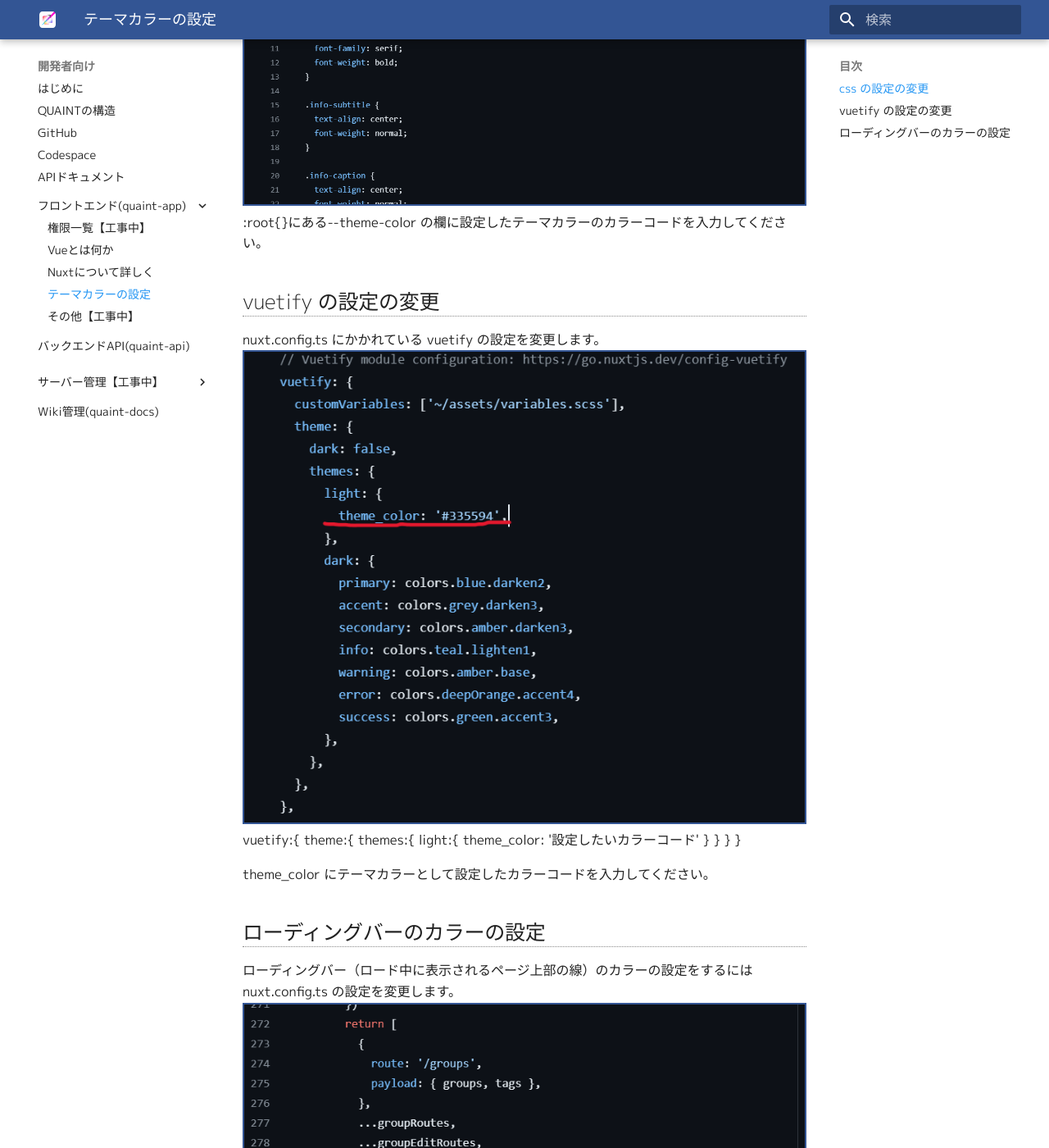
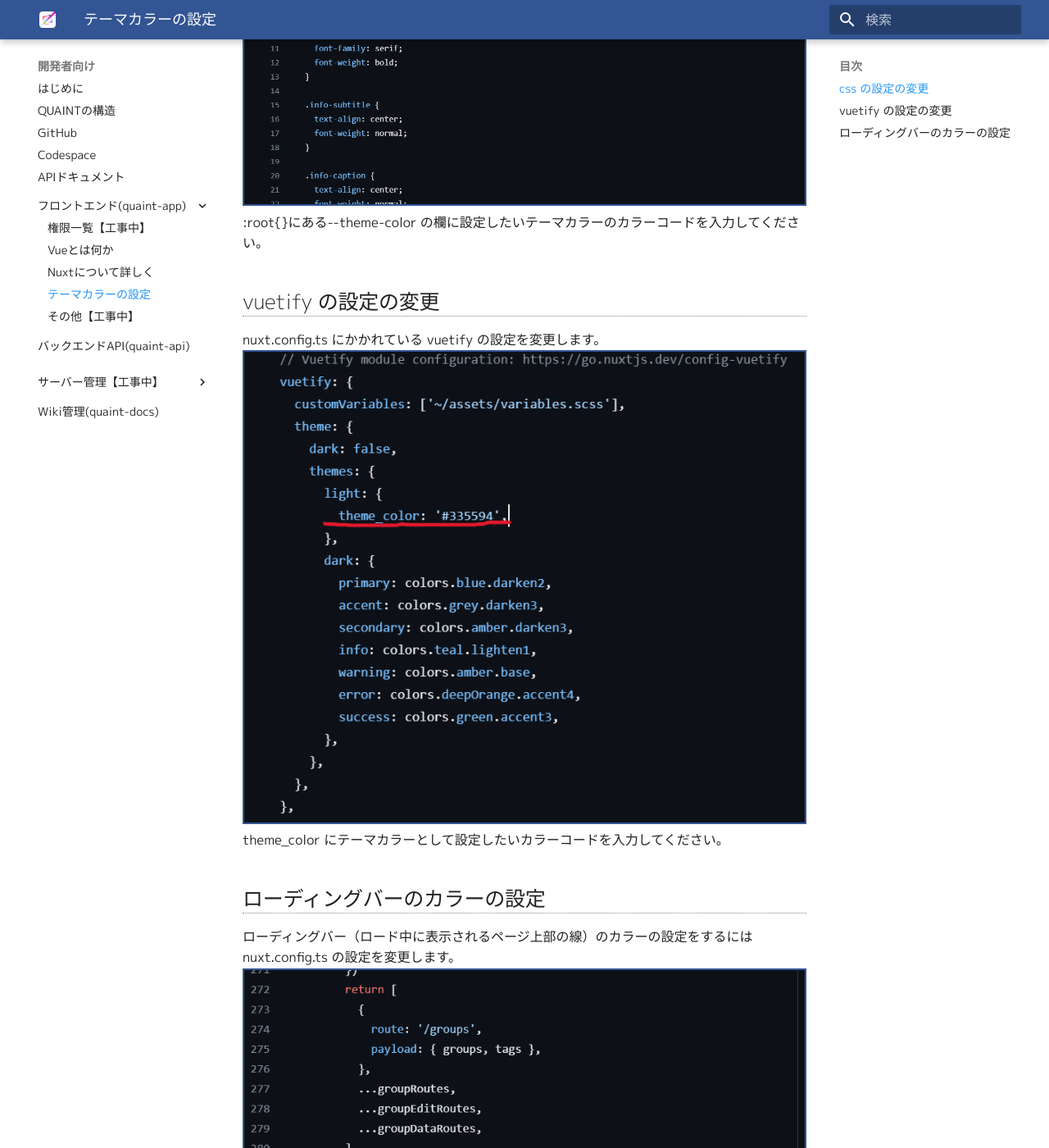
Before and after one commit to hibiya-itchief/quaint-docs, an MkDocs documentation site: the page built from docs/developer/front/theme-color.md, in a window 1280 px wide and 1400 px high, scrolled down 505 px. Shown: the whole window at 82% size. Built offline with MkDocs 1.6.1 and Material for MkDocs 9.7.7, drawn with Linux system fonts in a browser that asks for light colours; nearby versions of some CDN libraries.

Commit message:
誤表記を修正

```diff
--- a/docs/developer/front/theme-color.md
+++ b/docs/developer/front/theme-color.md
@@ -6,23 +6,13 @@
 
 ~/assets/css/main.css に主な css の設定がまとめられています。
 ![画像](images/main-css.png)
-:root{}にある--theme-color の欄に設定したテーマカラーのカラーコードを入力してください。
+:root{}にある--theme-color の欄に設定したいテーマカラーのカラーコードを入力してください。
 
 ## vuetify の設定の変更
 
 nuxt.config.ts にかかれている vuetify の設定を変更します。
 ![画像](images/vuetify-setting-theme-color.png)
-vuetify:{
-theme:{
-themes:{
-light:{
-theme_color: '設定したいカラーコード'
-}
-}
-}
-}
-
-theme_color にテーマカラーとして設定したカラーコードを入力してください。
+theme_color にテーマカラーとして設定したいカラーコードを入力してください。
 
 ## ローディングバーのカラーの設定
 
```
